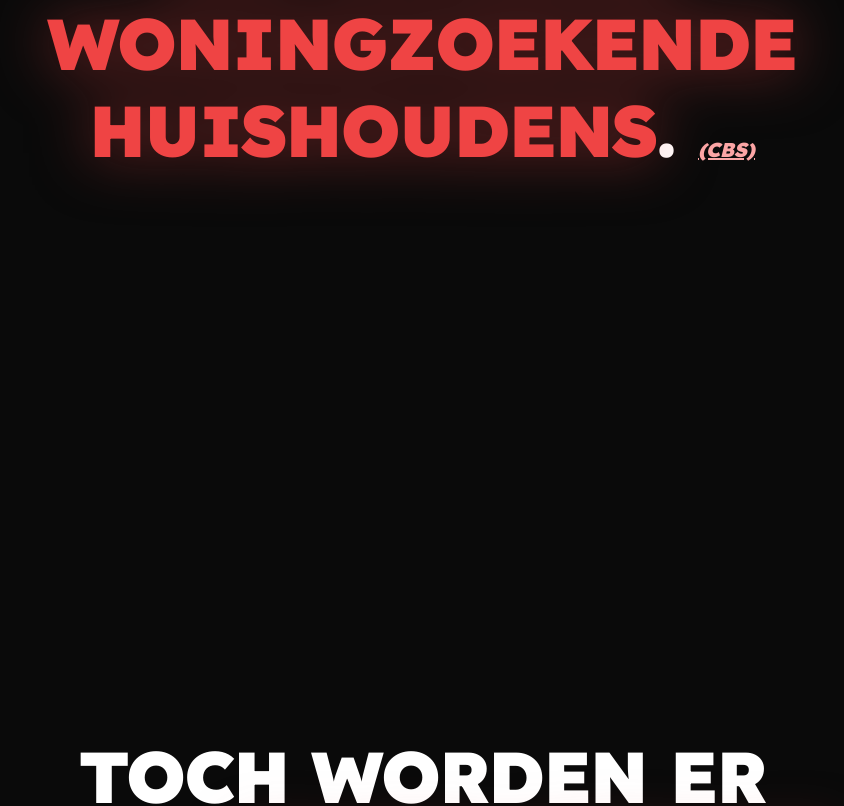
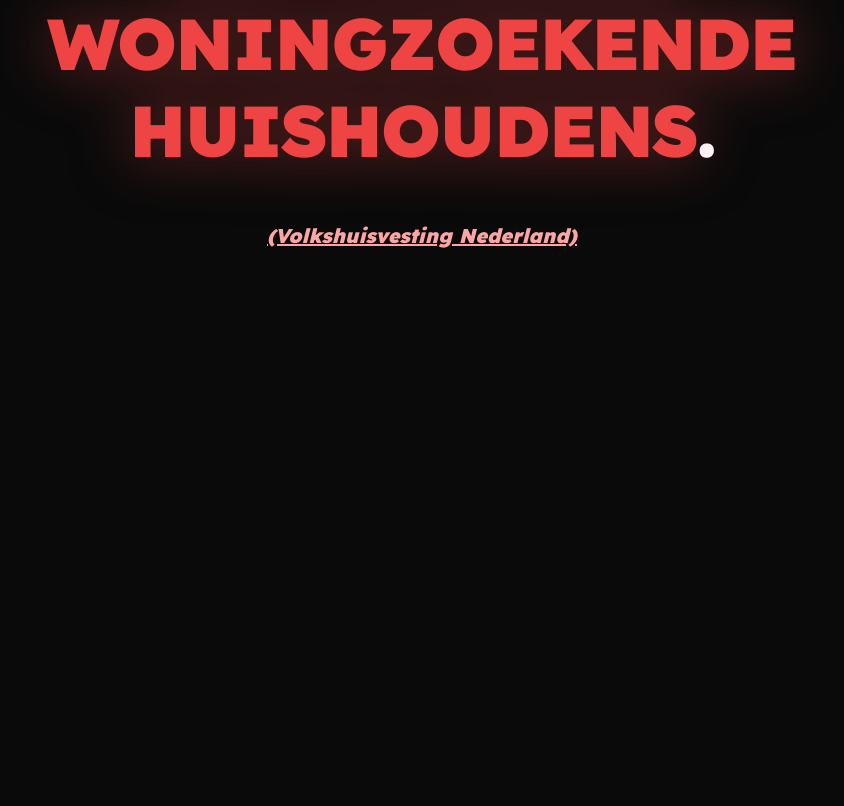
Before and after one commit to S3RNON/elec2025, a Next.js app: page / in a window 1280 px wide. Shown: the part 1960-2766 px from the top of the page, without its empty margins (218-1062 px from the left). Built offline with nearby package versions, Linux system fonts and the light colour scheme.

Commit message:
sourcing fix 2

```diff
--- a/src/app/page.tsx
+++ b/src/app/page.tsx
@@ -160,7 +160,8 @@ export default function Home() {
 								target="_blank"
 								rel="noopener noreferrer"
 							>
-								(CBS)
+								<br />
+								(Volkshuisvesting Nederland)
 							</a>
 						</span>
 					</h1>
@@ -282,10 +283,7 @@ export default function Home() {
 						zullen dan nog steeds <br />
 						in slechts{" "}
 						<span className="highlight-emerald">
-							{Math.ceil(woonData.laterTeHuisvestenJaren).toFixed(
-								0
-							)}{" "}
-							jaar
+							{woonData.laterTeHuisvestenJaren.toFixed(1)} jaar
 						</span>{" "}
 						gehuisvest worden met de huidige snelheid nieuwe
 						woningen.
```
